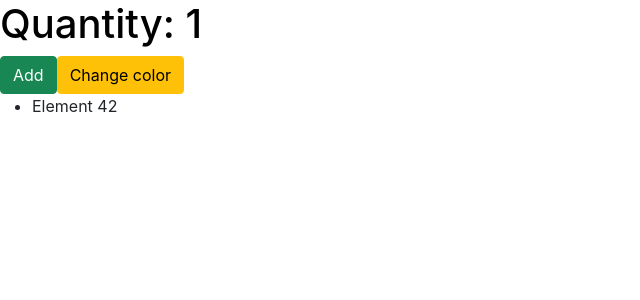
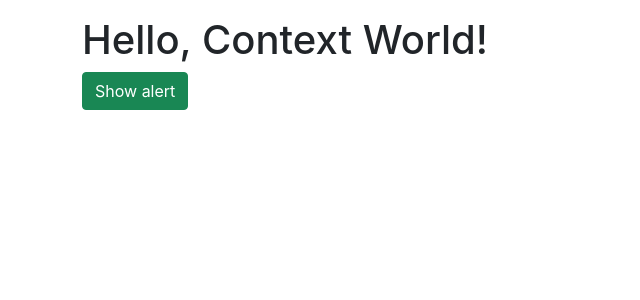
Before and after one commit to ProIvanko/NewHooks, a React (Create React App) app: page / in a window 1280 px wide. Shown: the top 300 px of the page, without its empty margins (0-640 px from the left). Built offline with nearby package versions, Linux system fonts and the light colour scheme.

Commit message:
useCallback and useAlert Hooks

```diff
--- a/src/App.js
+++ b/src/App.js
@@ -1,33 +1,19 @@
-//useCallback в отличие от useMemo возвращает не ЗНАЧЕНИЕ функции, а саму функцию (либо предотвращает рендер)
+//useContext
 
-import React, {useState} from "react";
-import { useCallback } from "react/cjs/react.development";
-import ItemsList from "./itemslist";
+import React from "react";
+import Main from "./main";
+import Alert from "./alert/Alert";
+import { AlertProvider } from "./alert/AlertContext";
 
 function App() {
 
-  const [colored, setColored] = useState(false)
-  const [count, setCount] = useState(1)
-
-  const styles = {
-    color: colored ? 'blue' : 'black'
-  }
-
-  const generateItemsFromAPI = useCallback ((index) => {
-    return new Array(count).fill('').map((_, i) => `Element ${i + index}`)
-  }, [count])
-
   return (
-    <>
-      <h1 style={styles} >Quantity: {count} </h1>
-
-      <button className="btn btn-success" onClick={() => setCount(prev => prev + 1)} >Add</button>
-
-      <button className="btn btn-warning" onClick={() => setColored(prev => !prev)} >Change color</button>
-
-      <ItemsList getItems =  {generateItemsFromAPI}/>
-
-    </>
+    <AlertProvider>
+      <div className="container pt-3">
+        <Alert  ></Alert>
+        <Main toggle={() => {}} ></Main>
+      </div>
+    </AlertProvider>
   )
 }
 
--- /dev/null
+++ b/src/alert/Alert.js
@@ -0,0 +1,14 @@
+import React from "react";
+import { useAlert } from "./AlertContext";
+
+export default function Alert() {
+    const alert = useAlert()
+
+    if (!alert.visible) return null
+
+    return (
+        <div className="alert alert-danger" onClick = {alert.toggle} >
+            This is very important mesage
+        </div>
+    )
+}
--- /dev/null
+++ b/src/alert/AlertContext.js
@@ -0,0 +1,28 @@
+import React, { useContext, useState } from "react";
+
+const AlertContext = React.createContext()
+// const AlertToggleContext = React.createContext()
+
+export const useAlert = () => {
+    return useContext(AlertContext)
+}
+
+// export const useAlertToggle = () => {
+//     return useContext(AlertToggleContext)
+// }
+
+export const AlertProvider = ({children}) => {
+
+    const [alert, setAlert] = useState(false)
+
+    const toggle = () => setAlert(prev => !prev)
+
+    return (
+        <AlertContext.Provider value={{
+            visible: alert,
+            toggle
+        }}>
+            {children}
+        </AlertContext.Provider>
+    )
+}
--- /dev/null
+++ b/src/main.js
@@ -0,0 +1,12 @@
+import React from "react";
+import { useAlert } from "./alert/AlertContext";
+
+export default function Main() {
+    const {toggle} = useAlert()
+    return (
+        <>
+            <h1>Hello, Context World!</h1>
+            <button onClick = {toggle} className="btn btn-success" >Show alert</button>
+        </>
+    )
+}
```
Also changed, not shown: src/examples/callback.js (added, +33 -0 lines).
